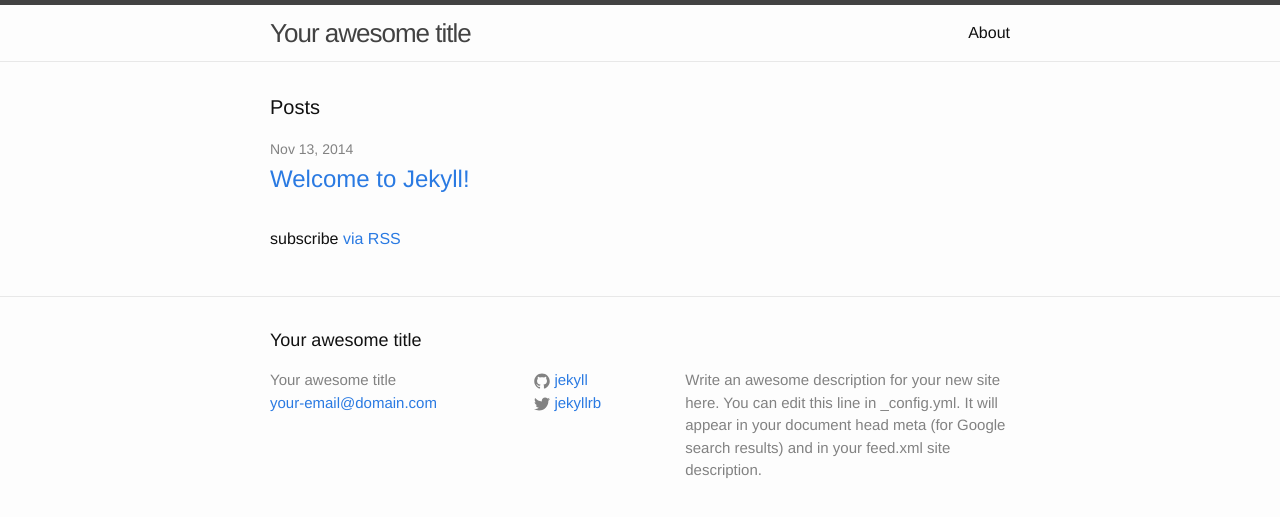
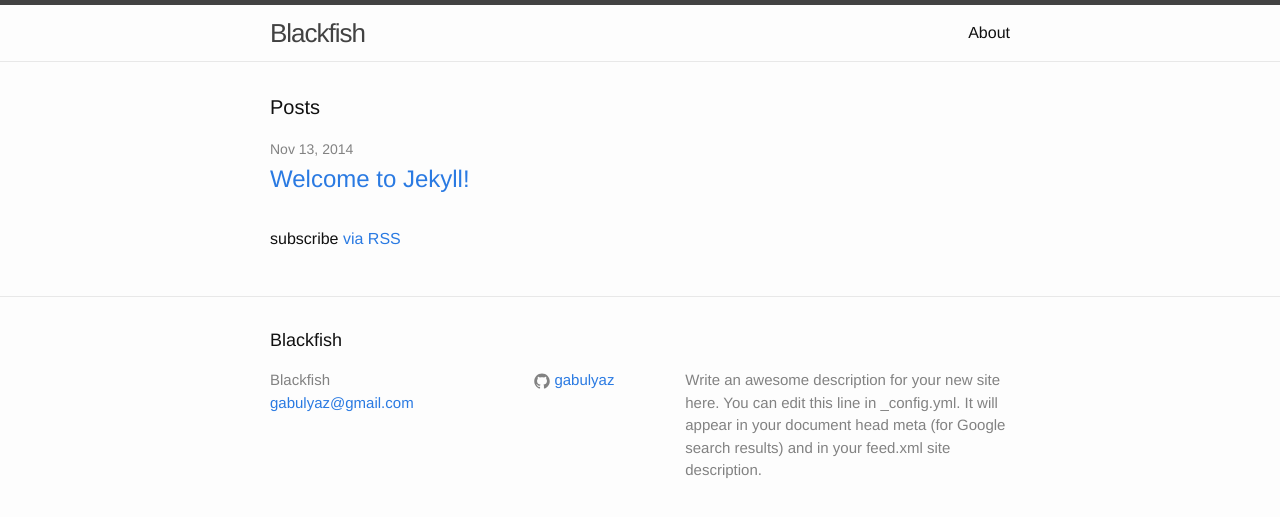
Before and after one commit to gabulyaz/gabulyaz.github.io, a Jekyll site: the page built from index.html, in a window 1280 px wide. Shown: the top 517 px of the page. Built offline with Jekyll 4.4.1, drawn with Linux system fonts in a browser that asks for light colours.

Commit message:
README added

```diff
--- a/_config.yml
+++ b/_config.yml
@@ -1,14 +1,14 @@
 # Site settings
-title: Your awesome title
-email: your-email@domain.com
+title: Blackfish
+email: gabulyaz@gmail.com
 description: > # this means to ignore newlines until "baseurl:"
   Write an awesome description for your new site here. You can edit this
   line in _config.yml. It will appear in your document head meta (for
   Google search results) and in your feed.xml site description.
 baseurl: "" # the subpath of your site, e.g. /blog/
-url: "http://yourdomain.com" # the base hostname & protocol for your site
-twitter_username: jekyllrb
-github_username:  jekyll
+url: "http://www.blackfish.nu" # the base hostname & protocol for your site
+twitter_username:
+github_username:  gabulyaz
 
 # Build settings
 markdown: kramdown
```
Also changed, not shown: README.md (added).
